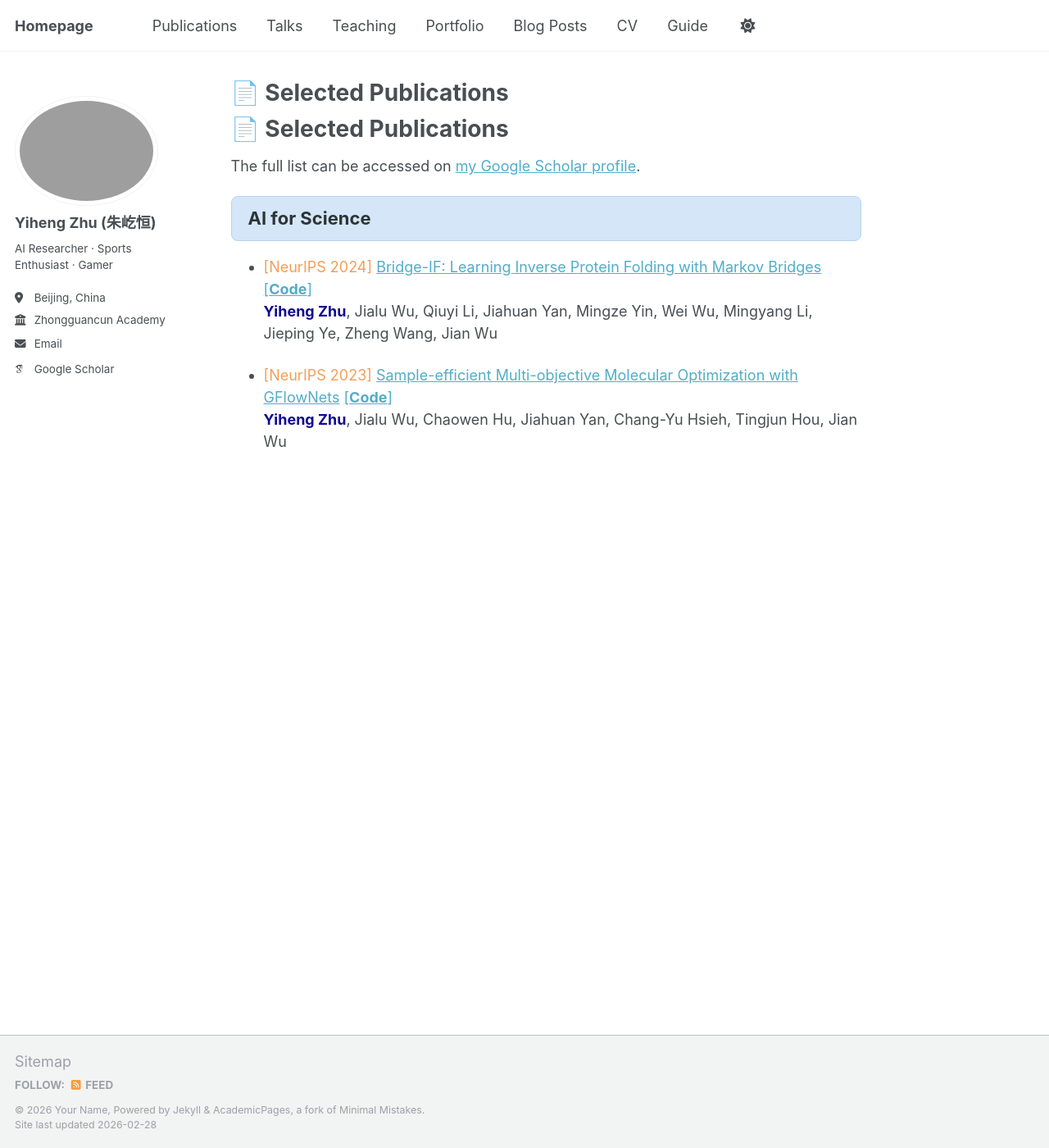
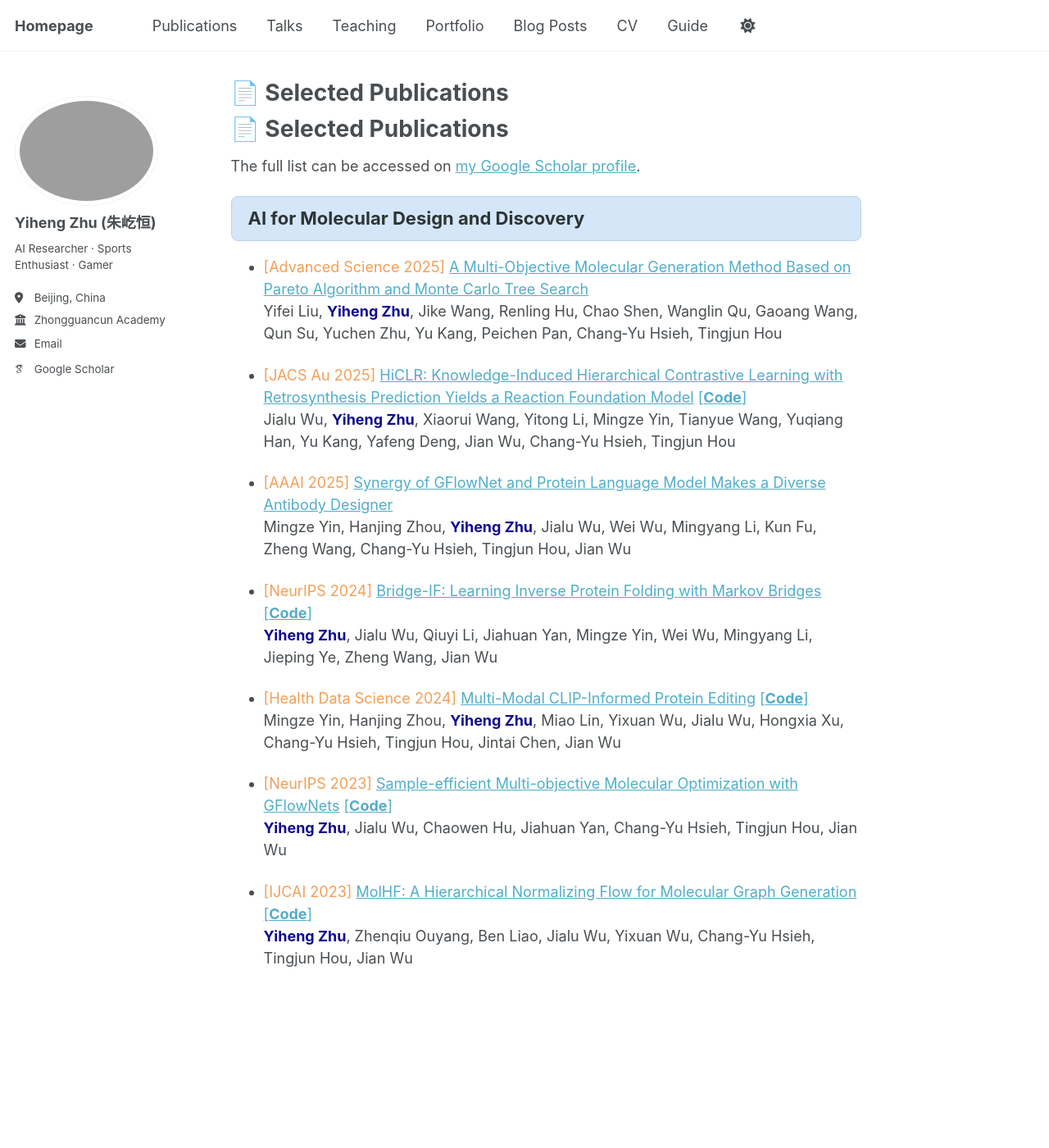
Before and after one commit to derrickzhu147/derrickzhu147.github.io, a Jekyll site: the page built from _pages/pub.md, in a window 1280 px wide and 1400 px high. Shown: the whole window at 82% size. Built offline with Jekyll 4.4.1, drawn with Linux system fonts in a browser that asks for light colours; some web fonts are replaced; our own code applies the rules of GitHub Pages for plain Markdown files.

Commit message:
Update pub.md

```diff
--- a/_pages/pub.md
+++ b/_pages/pub.md
@@ -2,8 +2,24 @@
 The full list can be accessed on <a href="https://scholar.google.com/citations?user=aUbmsLQAAAAJ&hl=zh-CN" target="_blank">my Google Scholar profile</a>.
 
 <div style="background:#D4E6F8;color:#2D3436;padding:10px 20px;border-radius:8px;font-size:22px;font-weight:bold;border:1px solid #B8D4F0">
-AI for Science
+AI for Molecular Design and Discovery
 </div>
+
+- <span style="color:#F29F58;">[Advanced Science 2025]</span>
+  [A Multi-Objective Molecular Generation Method Based on Pareto Algorithm and Monte Carlo Tree Search](https://advanced.onlinelibrary.wiley.com/doi/full/10.1002/advs.202410640)
+  Yifei Liu, **<span style="color:#120A8F;">Yiheng Zhu</span>**, Jike Wang, Renling Hu, Chao Shen, Wanglin Qu, Gaoang Wang, Qun Su, Yuchen Zhu, Yu Kang, Peichen Pan, Chang‐Yu Hsieh, Tingjun Hou
+
+
+- <span style="color:#F29F58;">[JACS Au 2025]</span>
+  [HiCLR: Knowledge-Induced Hierarchical Contrastive Learning with Retrosynthesis Prediction Yields a Reaction Foundation Model](https://pubs.acs.org/doi/full/10.1021/jacsau.5c00289)
+  [\[**Code**\]](https://github.com/wujialu/HiCLR)
+  Jialu Wu, **<span style="color:#120A8F;">Yiheng Zhu</span>**, Xiaorui Wang, Yitong Li, Mingze Yin, Tianyue Wang, Yuqiang Han, Yu Kang, Yafeng Deng, Jian Wu, Chang-Yu Hsieh, Tingjun Hou
+
+
+- <span style="color:#F29F58;">[AAAI 2025]</span>
+  [Synergy of GFlowNet and Protein Language Model Makes a Diverse Antibody Designer](https://ojs.aaai.org/index.php/AAAI/article/view/34370)
+  Mingze Yin, Hanjing Zhou, **<span style="color:#120A8F;">Yiheng Zhu</span>**, Jialu Wu, Wei Wu, Mingyang Li, Kun Fu, Zheng Wang, Chang-Yu Hsieh, Tingjun Hou, Jian Wu
+
 
 - <span style="color:#F29F58;">[NeurIPS 2024]</span>
   [Bridge-IF: Learning Inverse Protein Folding with Markov Bridges](https://arxiv.org/abs/2411.02120)
@@ -11,7 +27,19 @@ AI for Science
   **<span style="color:#120A8F;">Yiheng Zhu</span>**, Jialu Wu, Qiuyi Li, Jiahuan Yan, Mingze Yin, Wei Wu, Mingyang Li, Jieping Ye, Zheng Wang, Jian Wu
 
 
+- <span style="color:#F29F58;">[Health Data Science 2024]</span>
+  [Multi-Modal CLIP-Informed Protein Editing](https://spj.science.org/doi/abs/10.34133/hds.0211)
+  [\[**Code**\]](https://github.com/KDurant-123/ProtET)
+  Mingze Yin, Hanjing Zhou, **<span style="color:#120A8F;">Yiheng Zhu</span>**, Miao Lin, Yixuan Wu, Jialu Wu, Hongxia Xu, Chang-Yu Hsieh, Tingjun Hou, Jintai Chen, Jian Wu
+
+
 - <span style="color:#F29F58;">[NeurIPS 2023]</span>
   [Sample-efficient Multi-objective Molecular Optimization with GFlowNets](https://arxiv.org/abs/2302.04040)
   [\[**Code**\]](https://github.com/violet-sto/HN-GFN)
   **<span style="color:#120A8F;">Yiheng Zhu</span>**, Jialu Wu, Chaowen Hu, Jiahuan Yan, Chang-Yu Hsieh, Tingjun Hou, Jian Wu
+
+
+- <span style="color:#F29F58;">[IJCAI 2023]</span>
+  [MolHF: A Hierarchical Normalizing Flow for Molecular Graph Generation](https://arxiv.org/abs/2305.08457)
+  [\[**Code**\]](https://github.com/violet-sto/MolHF)
+  **<span style="color:#120A8F;">Yiheng Zhu</span>**, Zhenqiu Ouyang, Ben Liao, Jialu Wu, Yixuan Wu, Chang-Yu Hsieh, Tingjun Hou, Jian Wu
```
